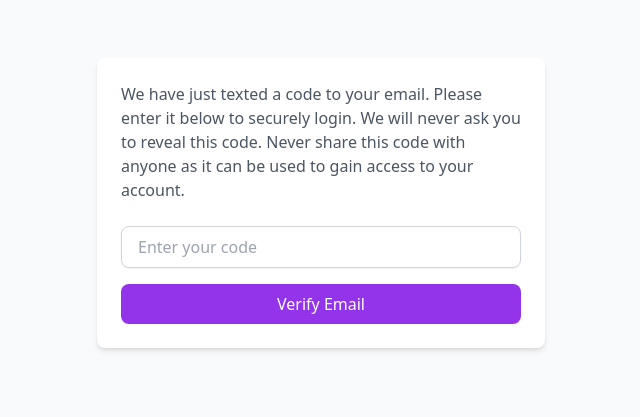
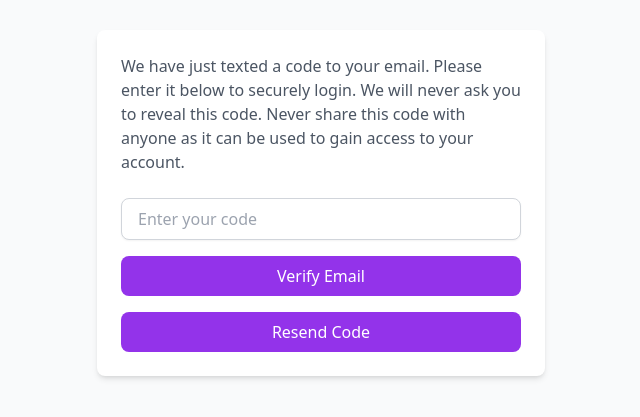
Before and after one commit to smitesh22/Billease, a Vue app: page /verify in a window 1280 px wide. Shown: the part 197-614 px from the top of the page, without its empty margins (319-959 px from the left). Built offline with nearby package versions, Linux system fonts and the light colour scheme.

Commit message:
resend code to reverify

```diff
--- a/src/views/Login/LogIn.vue
+++ b/src/views/Login/LogIn.vue
@@ -35,6 +35,11 @@
         >
           Log In
         </button>
+
+        <div class="text-center text-sm text-gray-500 mt-4">
+          Dont have an account?
+          <a href="/signup" class="text-green-600 hover:underline">Register</a>
+        </div>
         <p v-if="showWarning" class="text-red-500 text-sm mt-1" aria-live="polite">
           {{ warning }}</p>
 
--- a/src/views/Login/SignUp.vue
+++ b/src/views/Login/SignUp.vue
@@ -13,6 +13,7 @@
 
       <!-- Email Input -->
       <div class="mb-4">
+        <div class="mb-4">
         <label for="email" class="block text-sm font-medium text-gray-700">Email address*</label>
         <input
             id="email"
@@ -21,6 +22,8 @@
             v-model="email"
             class="mt-1 block w-full px-4 py-2 border border-gray-300 rounded-lg shadow-sm focus:outline-none focus:ring-purple-500 focus:border-purple-500"
         />
+        </div>
+        <div class="mb-4">
         <label for="firstname" class="block text-sm font-medium text-gray-700">First Name*</label>
         <input
             id="firstname"
@@ -29,6 +32,8 @@
             class="mt-1 block w-full px-4 py-2 border border-gray-300 rounded-lg shadow-sm focus:outline-none focus:ring-purple-500 focus:border-purple-500"
             v-model="firstName"
         />
+        </div>
+        <div class="mb-4">
         <label for="lastname" class="block text-sm font-medium text-gray-700">Last Name</label>
         <input
             id="lastname"
@@ -37,6 +42,7 @@
             class="mt-1 block w-full px-4 py-2 border border-gray-300 rounded-lg shadow-sm focus:outline-none focus:ring-purple-500 focus:border-purple-500"
             v-model="lastName"
         />
+        </div>
         <p v-if="showWarning" class="text-red-500 text-sm mt-1" aria-live="polite">
           {{ warning }}
         </p>
--- a/src/views/Login/Verify.vue
+++ b/src/views/Login/Verify.vue
@@ -15,12 +15,27 @@
         />
       </div>
 
+      <p v-if="showWarning" class="text-red-500 text-sm mt-1" aria-live="polite">
+        {{ warning }}</p>
+
+      <p v-if="showMessage" class="text-green-500 text-sm mt-1" aria-live="polite">
+        {{ message }}</p>
+
+      <div class="mb-4">
       <button
           class="w-full bg-purple-600 text-white py-2 rounded-lg disabled:bg-gray-300 font-medium hover:bg-purple-700 focus:outline-none focus:ring focus:ring-purple-300"
           @click="handleSubmit"
       >
         Verify Email
       </button>
+      </div>
+      <button
+          class="w-full bg-purple-600 text-white py-2 rounded-lg disabled:bg-gray-300 font-medium hover:bg-purple-700 focus:outline-none focus:ring focus:ring-purple-300"
+          @click="resendCode"
+      >
+        Resend Code
+      </button>
+
     </div>
   </div>
 </template>
@@ -32,6 +47,11 @@ import api from "../../api";
 
 const code = ref("");
 const userEmail = ref<string | null>(null);
+
+const showWarning = ref(false);
+const showMessage = ref(false);
+const message = ref("");
+const warning = ref("");
 
 const route = useRoute();
 const router = useRouter();
@@ -51,7 +71,7 @@ const handleSubmit = async () => {
   }
 
   try {
-    await api.post("verify-user", {
+    const response = await api.post("verify-user", {
       email: userEmail.value,
       code: code.value
     });
@@ -63,6 +83,24 @@ const handleSubmit = async () => {
 
   } catch (error) {
     console.error(error);
+    showWarning.value = true;
+    warning.value = error.response.data.message;
   }
 };
+
+const resendCode = async () => {
+  try{
+    const response = await api.post("resend-token", {
+      email: userEmail.value,
+    });
+    if(response.status === 201){
+      showMessage.value = true;
+      message.value = response.data.message;
+    }
+
+  }catch(error: unknown){
+    showWarning.value = true;
+    showWarning.value = error;
+  }
+}
 </script>
```
